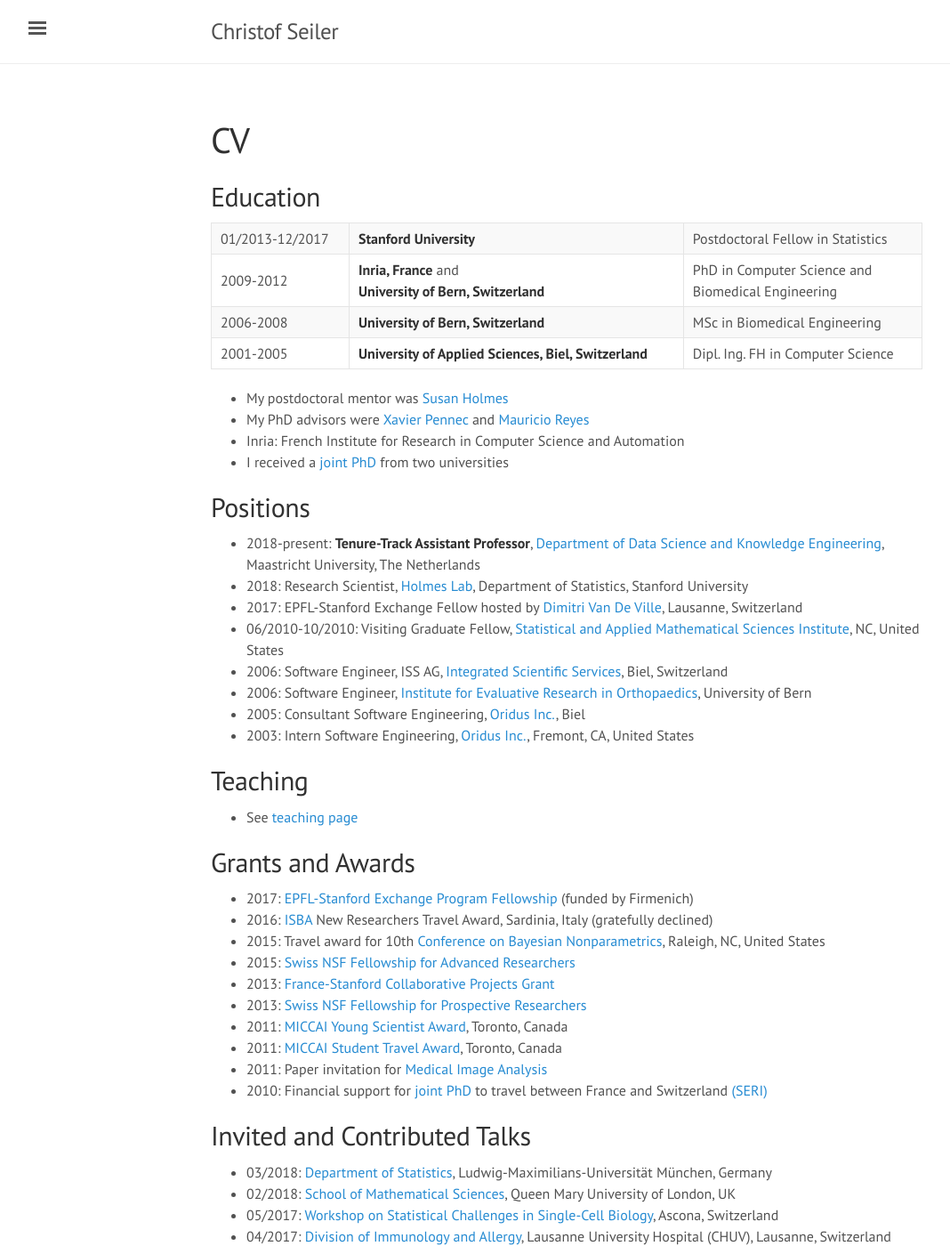
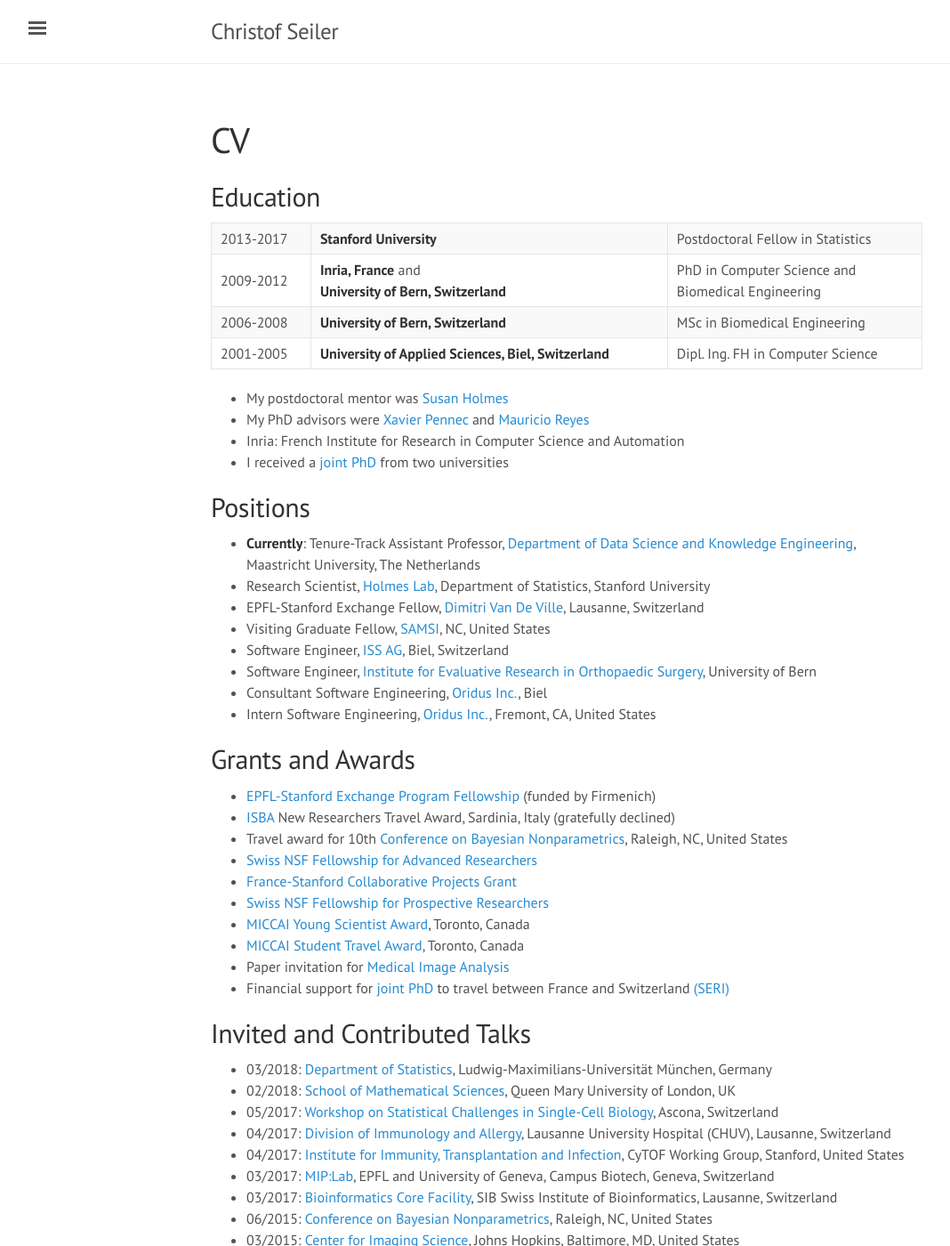
Before and after one commit to ChristofSeiler/ChristofSeiler.github.io, a Jekyll site: the page built from about.md, in a window 1280 px wide and 1400 px high. Shown: the whole window at 89% size, without its empty margins (3-1071 px from the left). Built offline with Jekyll 4.4.1, drawn with Linux system fonts in a browser that asks for light colours; some of the changed text lies outside the part shown.

Commit message:
simplified

```diff
--- a/about.md
+++ b/about.md
@@ -5,10 +5,10 @@
 
 ## Education
 
-01/2013-12/2017 | **Stanford University**                                         | Postdoctoral Fellow in Statistics
-2009-2012 | **Inria, France** and <br> **University of Bern, Switzerland**  | PhD in Computer Science and <br> Biomedical Engineering
-2006-2008 | **University of Bern, Switzerland**                             | MSc in Biomedical Engineering
-2001-2005 | **University of Applied Sciences, Biel, Switzerland**           | Dipl. Ing. FH in Computer Science
+2013-2017 | **Stanford University**                                        | Postdoctoral Fellow in Statistics
+2009-2012 | **Inria, France** and <br> **University of Bern, Switzerland** | PhD in Computer Science and <br> Biomedical Engineering
+2006-2008 | **University of Bern, Switzerland**                            | MSc in Biomedical Engineering
+2001-2005 | **University of Applied Sciences, Biel, Switzerland**          | Dipl. Ing. FH in Computer Science
 
 * My postdoctoral mentor was [Susan Holmes](https://statweb.stanford.edu/~susan/susan_person.html)
 * My PhD advisors were [Xavier Pennec](http://www-sop.inria.fr/members/Xavier.Pennec/) and [Mauricio Reyes](http://www.mauricioreyes.me/)
@@ -17,31 +17,27 @@
 
 ## Positions
 
-* 2018-present: **Tenure-Track Assistant Professor**, [Department of Data Science and Knowledge Engineering](https://www.maastrichtuniversity.nl/about-um/faculties/science-and-engineering/fse-departments/department-data-science-and-knowledge), Maastricht University, The Netherlands
-* 2018: Research Scientist, [Holmes Lab](http://statweb.stanford.edu/~susan/lab_index.html), Department of Statistics, Stanford University
-* 2017: EPFL-Stanford Exchange Fellow hosted by [Dimitri Van De Ville](http://miplab.epfl.ch/index.php/people/vandeville), Lausanne, Switzerland
-* 06/2010-10/2010: Visiting Graduate Fellow, [Statistical and Applied Mathematical Sciences Institute](https://www.samsi.info/), NC, United States
-* 2006: Software Engineer, ISS AG, [Integrated Scientific Services](http://www.iss-ag.ch/en), Biel, Switzerland
-* 2006: Software Engineer, [Institute for Evaluative Research in Orthopaedics](http://www.swissrdl.unibe.ch/about_us/history/index_eng.html), University of Bern
-* 2005: Consultant Software Engineering, [Oridus Inc.](https://www.bloomberg.com/research/stocks/private/snapshot.asp?privcapid=524394), Biel
-* 2003: Intern Software Engineering, [Oridus Inc.](https://www.bloomberg.com/research/stocks/private/snapshot.asp?privcapid=524394), Fremont, CA, United States
-
-## Teaching
-
-* See [teaching page](http://christofseiler.github.io/teaching/)
+* **Currently**: Tenure-Track Assistant Professor, [Department of Data Science and Knowledge Engineering](https://www.maastrichtuniversity.nl/about-um/faculties/science-and-engineering/fse-departments/department-data-science-and-knowledge), Maastricht University, The Netherlands
+* Research Scientist, [Holmes Lab](http://statweb.stanford.edu/~susan/lab_index.html), Department of Statistics, Stanford University
+* EPFL-Stanford Exchange Fellow, [Dimitri Van De Ville](http://miplab.epfl.ch/index.php/people/vandeville), Lausanne, Switzerland
+* Visiting Graduate Fellow, [SAMSI](https://www.samsi.info/), NC, United States
+* Software Engineer, [ISS AG](http://www.iss-ag.ch/en), Biel, Switzerland
+* Software Engineer, [Institute for Evaluative Research in Orthopaedic Surgery](http://www.swissrdl.unibe.ch/about_us/history/index_eng.html), University of Bern
+* Consultant Software Engineering, [Oridus Inc.](https://www.bloomberg.com/research/stocks/private/snapshot.asp?privcapid=524394), Biel
+* Intern Software Engineering, [Oridus Inc.](https://www.bloomberg.com/research/stocks/private/snapshot.asp?privcapid=524394), Fremont, CA, United States
 
 ## Grants and Awards
 
-* 2017: [EPFL-Stanford Exchange Program Fellowship](https://neuroscience.stanford.edu/research/funded-research/improve-reproducibility-and-transparency-eld-neuroimaging-applying) (funded by Firmenich)
-* 2016: [ISBA](http://www.corsiecongressi.com/isba2016/) New Researchers Travel Award, Sardinia, Italy (gratefully declined)
-* 2015: Travel award for 10th [Conference on Bayesian Nonparametrics](https://www2.stat.duke.edu/bnp10/index.html), Raleigh, NC, United States
-* 2015: [Swiss NSF Fellowship for Advanced Researchers](http://p3.snf.ch/project-158500)
-* 2013: [France-Stanford Collaborative Projects Grant](http://francestanford.stanford.edu/collaborative_projects/grant_recipients/2013_2014)
-* 2013: [Swiss NSF Fellowship for Prospective Researchers](http://p3.snf.ch/project-146281)
-* 2011: [MICCAI Young Scientist Award](http://www.miccai.org/miccai-2011-toronto), Toronto, Canada
-* 2011: [MICCAI Student Travel Award](http://www.miccai.org/miccai-2011-toronto), Toronto, Canada
-* 2011: Paper invitation for [Medical Image Analysis](https://www.journals.elsevier.com/medical-image-analysis/)
-* 2010: Financial support for [joint PhD](http://www.unibe.ch/studies/degree_programs/doctorate/doctoral_degree/joint_supervision_doctorate/index_eng.html) to travel between France and Switzerland [(SERI)](https://www.sbfi.admin.ch/sbfi/en/home.html)
+* [EPFL-Stanford Exchange Program Fellowship](https://neuroscience.stanford.edu/research/funded-research/improve-reproducibility-and-transparency-eld-neuroimaging-applying) (funded by Firmenich)
+* [ISBA](http://www.corsiecongressi.com/isba2016/) New Researchers Travel Award, Sardinia, Italy (gratefully declined)
+* Travel award for 10th [Conference on Bayesian Nonparametrics](https://www2.stat.duke.edu/bnp10/index.html), Raleigh, NC, United States
+* [Swiss NSF Fellowship for Advanced Researchers](http://p3.snf.ch/project-158500)
+* [France-Stanford Collaborative Projects Grant](http://francestanford.stanford.edu/collaborative_projects/grant_recipients/2013_2014)
+* [Swiss NSF Fellowship for Prospective Researchers](http://p3.snf.ch/project-146281)
+* [MICCAI Young Scientist Award](http://www.miccai.org/miccai-2011-toronto), Toronto, Canada
+* [MICCAI Student Travel Award](http://www.miccai.org/miccai-2011-toronto), Toronto, Canada
+* Paper invitation for [Medical Image Analysis](https://www.journals.elsevier.com/medical-image-analysis/)
+* Financial support for [joint PhD](http://www.unibe.ch/studies/degree_programs/doctorate/doctoral_degree/joint_supervision_doctorate/index_eng.html) to travel between France and Switzerland [(SERI)](https://www.sbfi.admin.ch/sbfi/en/home.html)
 
 ## Invited and Contributed Talks
 
@@ -69,7 +65,3 @@
 * 08/2009: [Summer School on Manifold Learning in Image and Signal Analysis](http://www2.imm.dtu.dk/projects/manifold/), Ven, Sweden
 * 06/2009: [CAOS](http://www.caos-international.org/2009/), Boston, MA, United States
 * 12/2008: [3D Physiological Human](http://3dph.miralab.unige.ch/), Zermatt, Switzerland
-
-## Publications
-
-* See [publication page](http://christofseiler.github.io/publications/)
```
